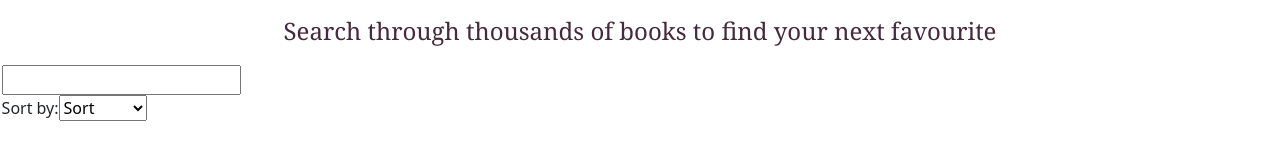
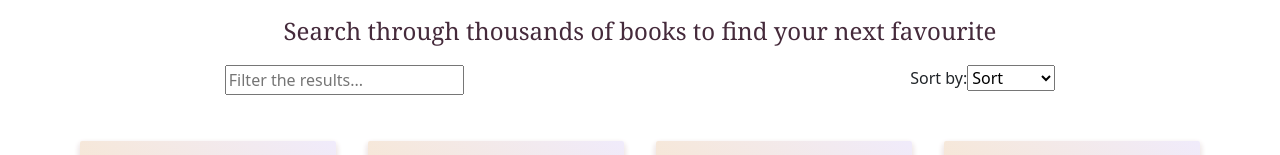
Before and after one commit to Ailsadm/review-site, a React (Create React App) app: page / in a window 1280 px wide. Shown: the part 386-541 px from the top of the page. Built offline with nearby package versions, Linux system fonts and the light colour scheme.

Commit message:
repositioned the filter and sort

```diff
--- a/src/components/BooksGallery/booksgallery.js
+++ b/src/components/BooksGallery/booksgallery.js
@@ -1,6 +1,7 @@
 import React, { useEffect, useState } from "react";
 import Books from "../Books/books.js";
 import SortDropdown from "./SortResults";
+import { Nav } from 'react-bootstrap'
 import "./style.css";
 
 let tempBookData = [
@@ -258,12 +259,15 @@ function BooksGallery({ searchTerm }) {
         <p className="animated-paragraph">
           Search through thousands of books to find your next favourite
         </p>
+        <Nav className="filterSort">
           <input
             type="text"
+            placeholder="Filter the results..."
             value={filterTerm}
             onChange={(e) => setFilterTerm(e.target.value)}
           />
           <SortDropdown handleSort={handleSort} />
+        </Nav>
       </div>
       {bookData ? (
         <div className="wrapper">
--- a/src/components/BooksGallery/style.css
+++ b/src/components/BooksGallery/style.css
@@ -28,12 +28,16 @@ h2 {
 }
 @keyframes move-right {
     0% {
-      transform: translateX(0);
+        transform: translateX(0);
     }
     100% {
-      transform: translateX(500px);
+        transform: translateX(500px);
     }
 }
 .animated-paragraph:hover {
     animation-play-state: paused;
 }
+.filterSort {
+    display: flex;
+    justify-content: space-around;
+}
```
Lines whose indentation alone changed are shown as unchanged.
